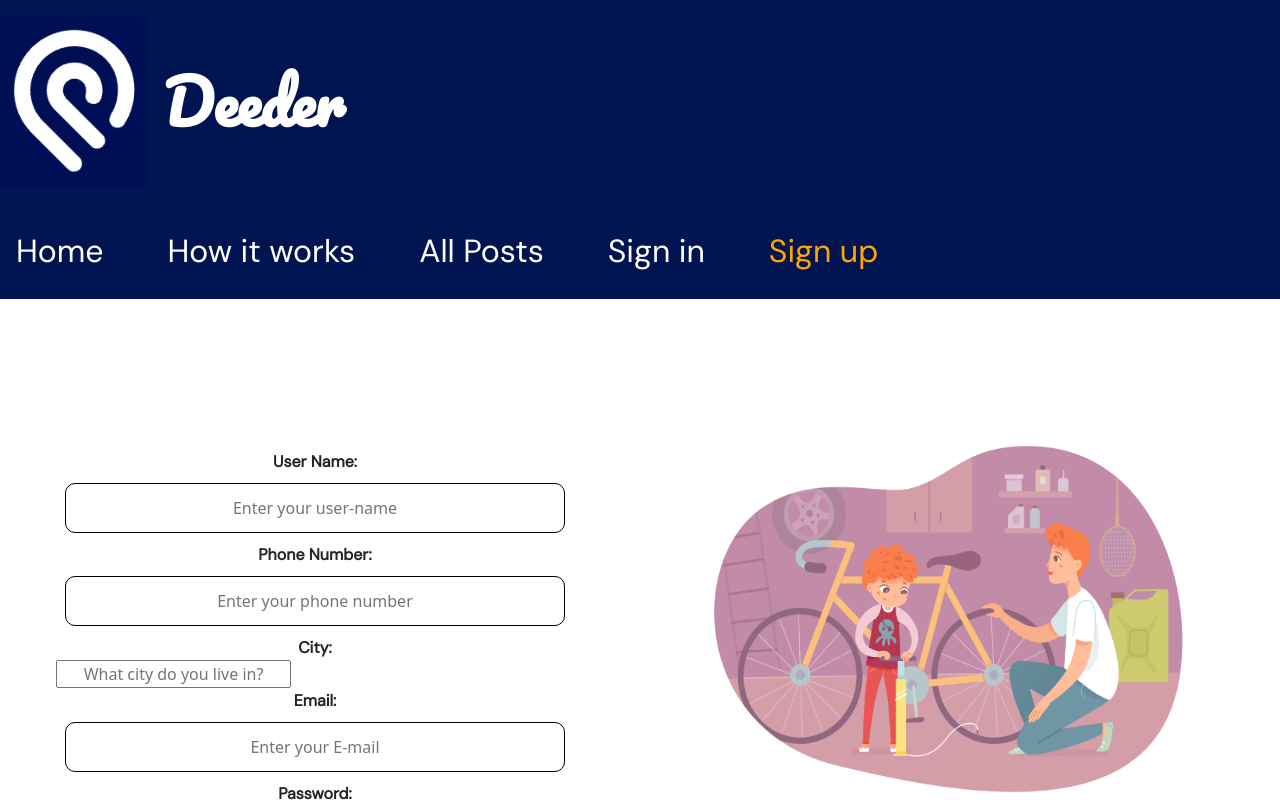
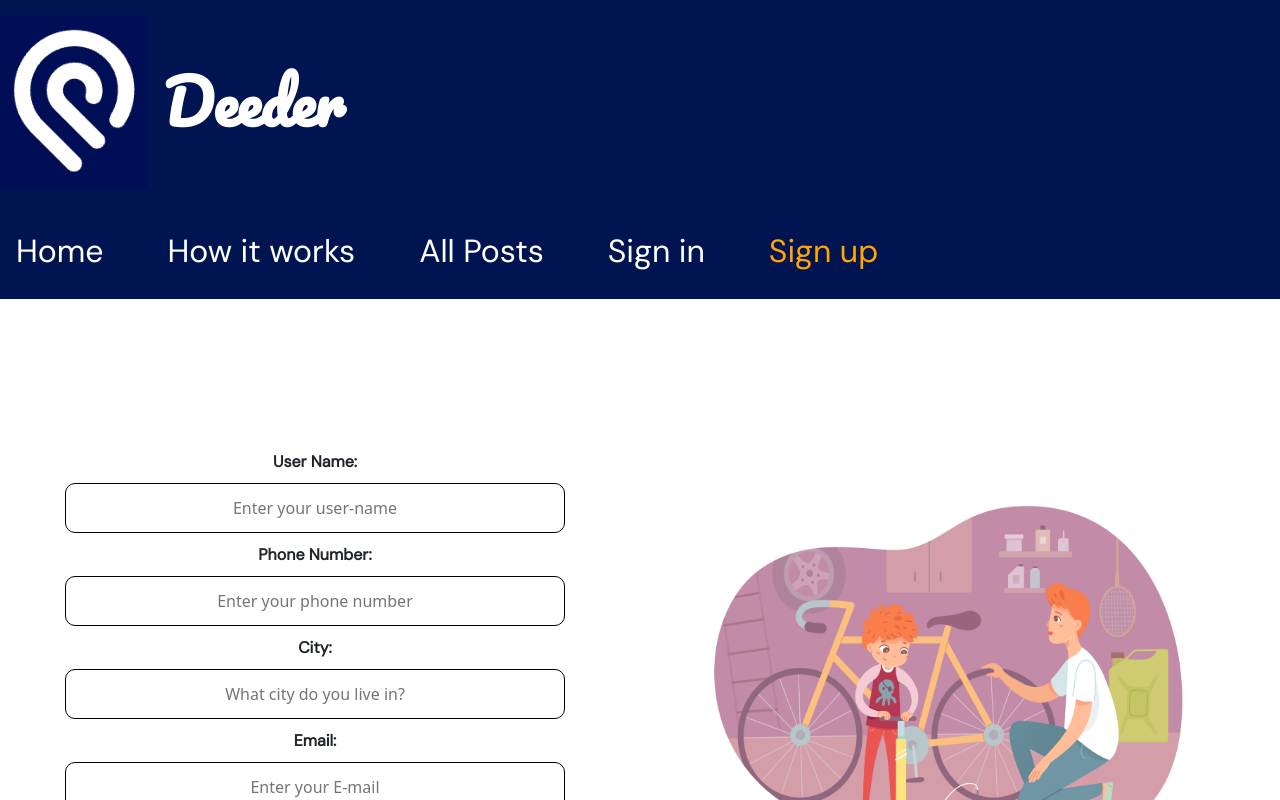
Before and after one commit to Andrea-Brezanova/deeder, a React (Create React App) app in the folder frontend/: page /signup in a window 1280 px wide. Shown: the top 800 px of the page. Built offline with nearby package versions, Linux system fonts and the light colour scheme.

Commit message:
thank you message changed

```diff
--- a/frontend/src/App.css
+++ b/frontend/src/App.css
@@ -96,7 +96,7 @@ img {
 .container {
   display: flex;
   justify-content: center;
-  height: 600px;
+  min-height: 800px;
   padding-top: 100px;
   background-color: white;
 }
@@ -110,7 +110,7 @@ img {
 .bicycle {
   height: 400px;
   width: 550px;
-  margin-top: 20px;
+  margin-top: 80px;
   margin-left: 100px;
 }
 
@@ -122,7 +122,6 @@ img {
 
 label {
   font-family: "DM Sans", sans-serif;
-
   font-weight: bolder;
 }
 
@@ -571,11 +570,11 @@ select {
   padding: 20px;
 }
 
-.heart-logo {
-  width: 20%;
+.hearts:hover {
+  border: rgb(226, 230, 245);
+  cursor: pointer;
+}
 
-  padding: 20px;
-}
 
 .one-post {
   border: 1px solid white;
@@ -597,10 +596,9 @@ select {
   cursor: pointer;
 }
 
-.hearts:hover {
-  border: rgb(226, 230, 245);
-  cursor: pointer;
-}
+
+
+
 
 .post-info {
 
@@ -678,15 +676,16 @@ select {
   display: flex;
   font-family: "Pacifico", cursive;
   font-size: 2rem;
-  padding-bottom: 55px;
   align-items: center;
+  justify-content: center;
+  padding-bottom: 140px;
+}
 
-  justify-content: center;
+.heart-logo {
+  width: 20%;
+  padding: 20px;
 }
-.hearts {
-  height: 95px;
-  width: 100px;
-}
+
 
 @media screen and (max-width: 767px) {
   .categories {
--- a/frontend/src/Components/SignUp.js
+++ b/frontend/src/Components/SignUp.js
@@ -57,7 +57,7 @@ function SignUp() {
               )}
               <label htmlFor="location">City:</label>
               <input
-                type="location"
+                type="text"
                 placeholder="What city do you live in?"
                 {...register("location", { required: false })}
               />
--- a/frontend/src/Components/ThankYou.js
+++ b/frontend/src/Components/ThankYou.js
@@ -5,7 +5,9 @@ function ThankYou() {
 
   return (
     <>
-      <span className="animate__animated animate__bounce"><img className="heart-logo" src="../Images/heart.gif"></img></span><span className="thanks-entry">Thanks, Your Entry has been Submitted</span>
+      <span className="animate__animated animate__bounce">
+        <img className="heart-logo" src="../Images/heart.gif"></img></span>
+        <span className="thanks-entry">We've got your message! </span>
 
     </>
   );
```
